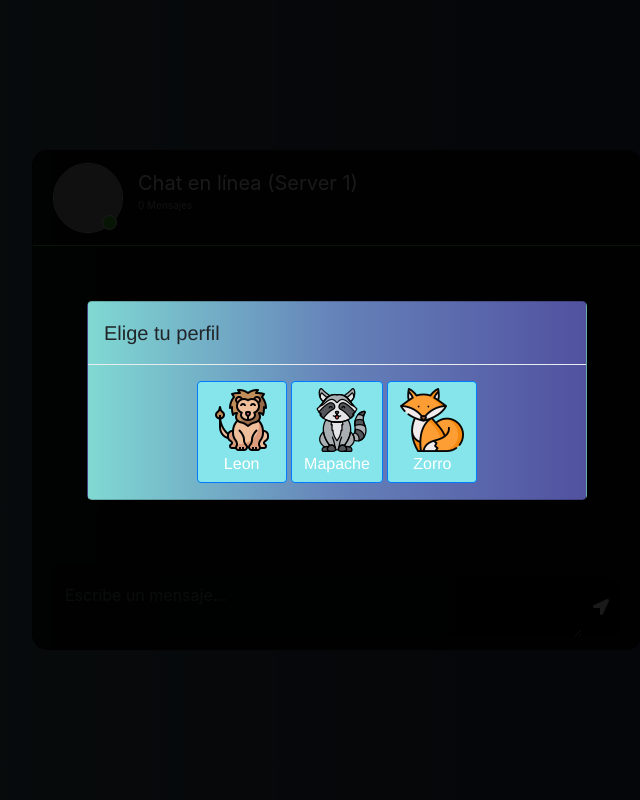
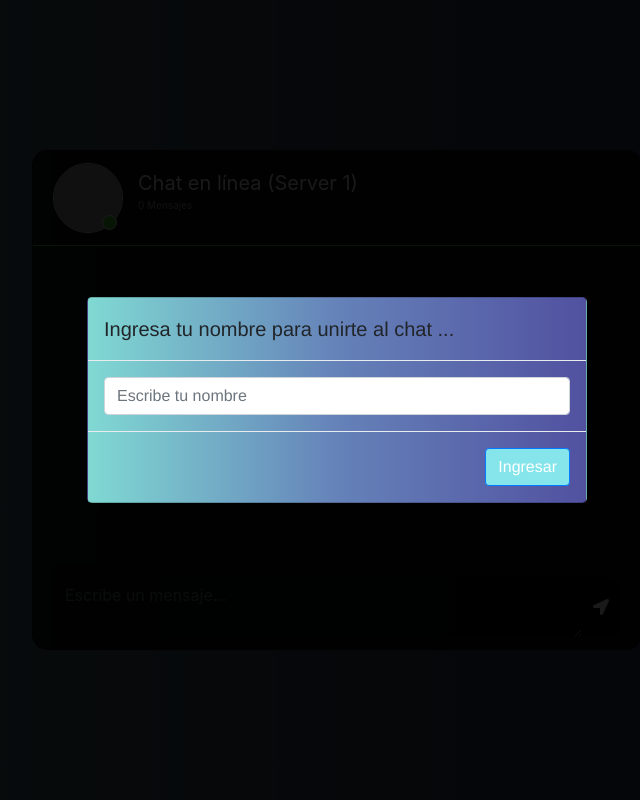
Before and after one commit to StevenMunozTufino/chatVersionFinal, a Flask app: page / in a window 1280 px wide. Shown: the whole page, without its empty margins (303-943 px from the left). Run offline with Flask 2, Linux system fonts and the light colour scheme; some libraries are stand-ins or nearby versions; grey boxes are pictures that could not be loaded.

Commit message:
VersionEstableNoBorrar

```diff
--- a/static/js/script.js
+++ b/static/js/script.js
@@ -11,13 +11,18 @@ document.addEventListener('DOMContentLoaded', function() {
     $('#modalID').modal('show');
 });
 
-function guardarID(nombrePerfil) {
-    idUser = nombrePerfil;
-    console.log("Perfil seleccionado:", idUser);
-    socket.emit('usuario', idUser);
-    // Cierra el modal después de guardar el perfil
-    $('#modalID').modal('hide');
+function guardarID() {
 
+    var inputID = document.getElementById('inputID');
+    var idIngresado = inputID.value.trim();
+
+    if (idIngresado !== "") {
+        idUser = idIngresado;
+        console.log("ID ingresado:", idUser);
+
+        // Cierra el modal después de guardar el ID
+        $('#modalID').modal('hide');
+    }
 }
 
 function fecha(){
--- a/templates/index.html
+++ b/templates/index.html
@@ -54,23 +54,13 @@
 			<div class="modal-dialog modal-dialog-centered" role="document">
 				<div class="modal-content">
 					<div class="modal-header">
-					<h5 class="modal-title" id="modalIDLabel">Elige tu perfil</h5>
+					<h5 class="modal-title" id="modalIDLabel">Ingresa tu nombre para unirte al chat ...</h5>
 					</div>
-					<div class="modal-body text-center">
-						<div class="profile-buttons">
-							<button type="button" class="btn btn-primary square-btn" onclick="guardarID('Leon')">
-								<img src="../static/images/leon.png" alt="Leon" class="animal-image"><br>
-								<span class="animal-name">Leon</span>
-							</button>
-							<button type="button" class="btn btn-primary square-btn" onclick="guardarID('Mapache')">
-								<img src="../static/images/mapache.png" alt="Mapache" class="animal-image"><br>
-								<span class="animal-name">Mapache</span>
-							</button>
-							<button type="button" class="btn btn-primary square-btn" onclick="guardarID('Zorro')">
-								<img src="../static/images/zorro.png" alt="Zorro" class="animal-image"><br>
-								<span class="animal-name">Zorro</span>
-							</button>
-						</div>
+					<div class="modal-body">
+					<input type="text" id="inputID" class="form-control" placeholder="Escribe tu nombre">
+					</div>
+					<div class="modal-footer">
+					<button type="button" class="btn btn-primary" onclick="guardarID()">Ingresar</button>
 					</div>
 				</div>
 			</div>
```
